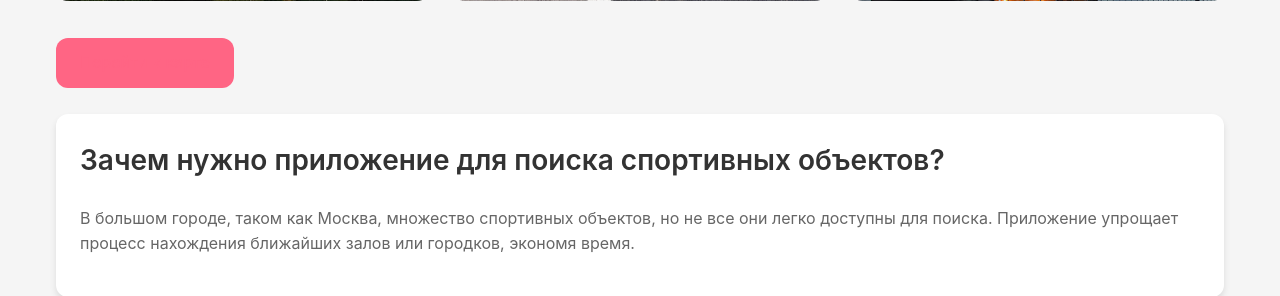
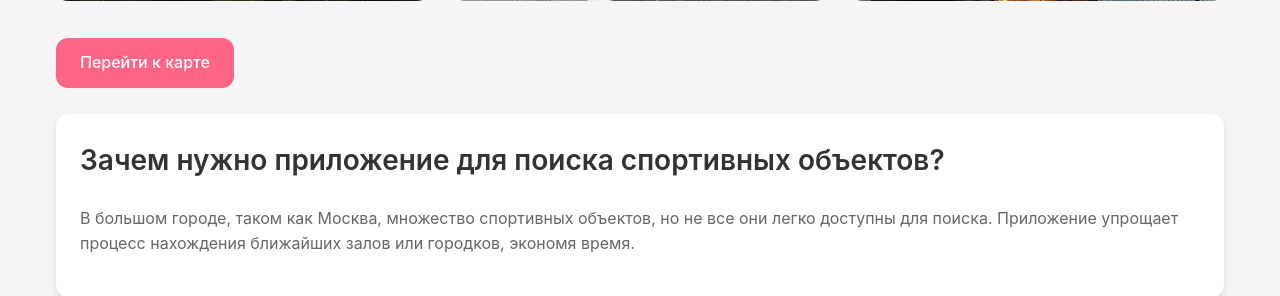
Before and after one commit to Alexios215/KP, a PHP site: page / in a window 1280 px wide, with the pointer over the restyled element. Shown: the part 596-892 px from the top of the page. Run offline with PHP 8.4, Linux system fonts and the light colour scheme.

Commit message:
fix button

```diff
--- a/frontend/style.css
+++ b/frontend/style.css
@@ -130,6 +130,7 @@ p {
 
 .button:hover {
     background-color: var(--secondary-color);
+    color: #FFFFFF;
     transform: translateY(-2px);
 }
 
```
